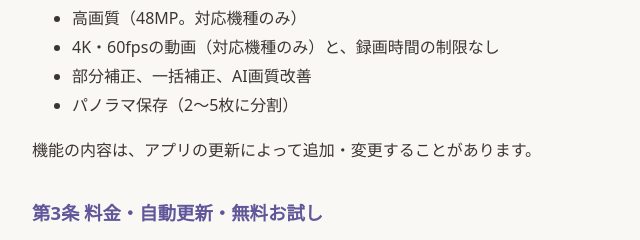
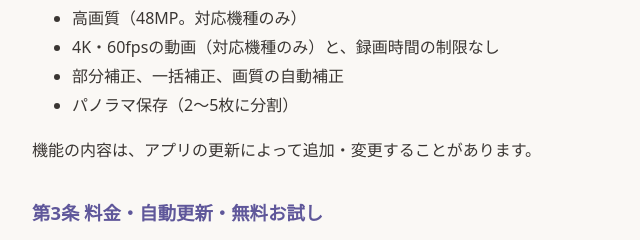
Before and after one commit to itmnrg/itmnrg.github.io, a plain HTML site: page hayumi/terms.html in a window 1280 px wide. Shown: the part 539-779 px from the top of the page, 264-904 px from the left. Drawn offline with Linux system fonts and the light colour scheme.

Commit message:
Hayumi: 「AI画質改善」を「画質の自動補正」に変更（terms.html）
Co-Authored-By: Claude Opus 5.5 <noreply@anthropic.com>

```diff
--- a/hayumi/terms.html
+++ b/hayumi/terms.html
@@ -21,7 +21,7 @@
 <li>全シーンの全フィルター</li>
 <li>高画質（48MP。対応機種のみ）</li>
 <li>4K・60fpsの動画（対応機種のみ）と、録画時間の制限なし</li>
-<li>部分補正、一括補正、AI画質改善</li>
+<li>部分補正、一括補正、画質の自動補正</li>
 <li>パノラマ保存（2〜5枚に分割）</li>
 </ul>
 <p>機能の内容は、アプリの更新によって追加・変更することがあります。</p>
```
